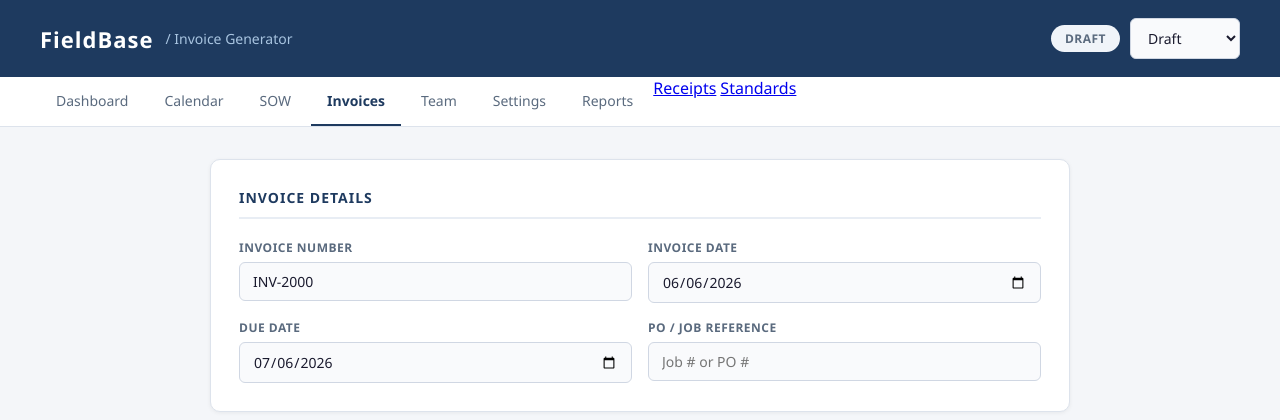
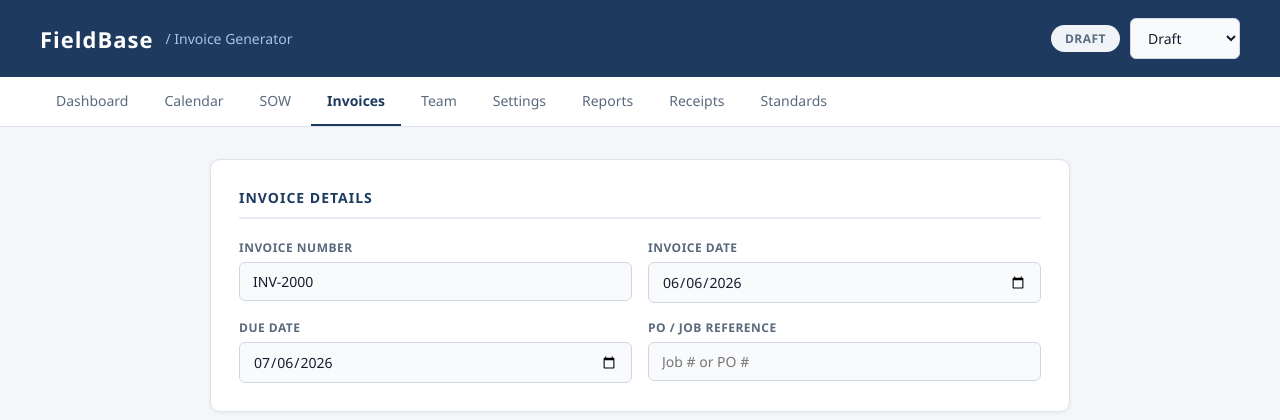
Before and after one commit to fj8b85t9g6-blip/fieldbase, a Python web app: template frontend/templates/invoice.html in a window 1280 px wide. Shown: the top 420 px of the page. Run offline with Jinja, Linux system fonts and the light colour scheme; the template is opened without the code that fills it, so the values that code supplies are empty.

Commit message:
Fix nav styling for Receipts and Standards tabs on SOW and Invoice pages

```diff
--- a/frontend/templates/invoice.html
+++ b/frontend/templates/invoice.html
@@ -104,8 +104,8 @@
   <a href="/team" style="padding:14px 16px;font-size:14px;font-weight:500;color:#5a6a7e;text-decoration:none;border-bottom:2px solid transparent;">Team</a>
   <a href="/settings" style="padding:14px 16px;font-size:14px;font-weight:500;color:#5a6a7e;text-decoration:none;border-bottom:2px solid transparent;">Settings</a>
   <a href="/reports" style="padding:14px 16px;font-size:14px;font-weight:500;color:#5a6a7e;text-decoration:none;border-bottom:2px solid transparent;">Reports</a>
-  <a href="/receipts">Receipts</a>
-  <a href="/tech-standards">Standards</a>
+  <a href="/receipts" style="padding:14px 16px;font-size:14px;font-weight:500;color:#5a6a7e;text-decoration:none;border-bottom:2px solid transparent;">Receipts</a>
+  <a href="/tech-standards" style="padding:14px 16px;font-size:14px;font-weight:500;color:#5a6a7e;text-decoration:none;border-bottom:2px solid transparent;">Standards</a>
 </nav>
 
 <div class="container">
--- a/frontend/templates/job_brief.html
+++ b/frontend/templates/job_brief.html
@@ -67,8 +67,8 @@
   <a href="/team" style="padding:14px 16px;font-size:14px;font-weight:500;color:#5a6a7e;text-decoration:none;border-bottom:2px solid transparent;">Team</a>
   <a href="/settings" style="padding:14px 16px;font-size:14px;font-weight:500;color:#5a6a7e;text-decoration:none;border-bottom:2px solid transparent;">Settings</a>
   <a href="/reports" style="padding:14px 16px;font-size:14px;font-weight:500;color:#5a6a7e;text-decoration:none;border-bottom:2px solid transparent;">Reports</a>
-  <a href="/receipts">Receipts</a>
-  <a href="/tech-standards">Standards</a>
+  <a href="/receipts" style="padding:14px 16px;font-size:14px;font-weight:500;color:#5a6a7e;text-decoration:none;border-bottom:2px solid transparent;">Receipts</a>
+  <a href="/tech-standards" style="padding:14px 16px;font-size:14px;font-weight:500;color:#5a6a7e;text-decoration:none;border-bottom:2px solid transparent;">Standards</a>
 </nav>
 <div class="container">
 
```
